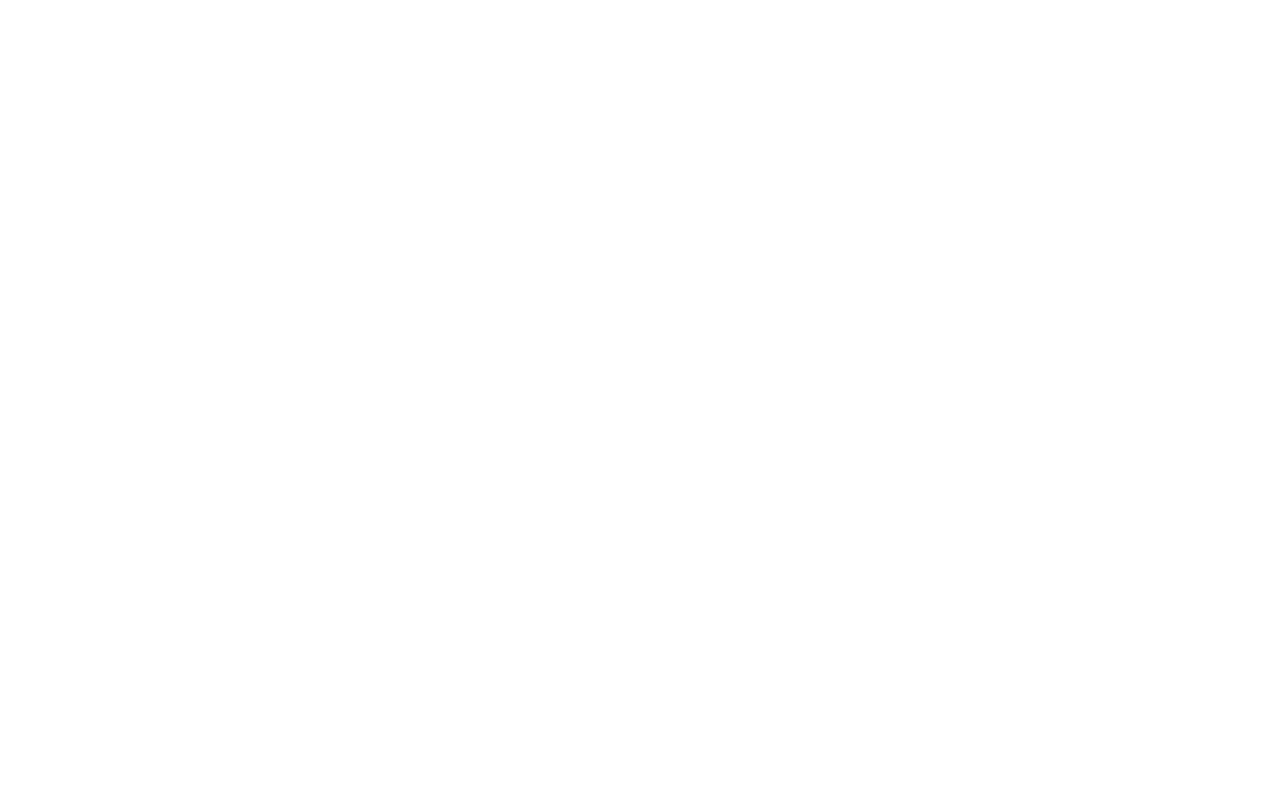
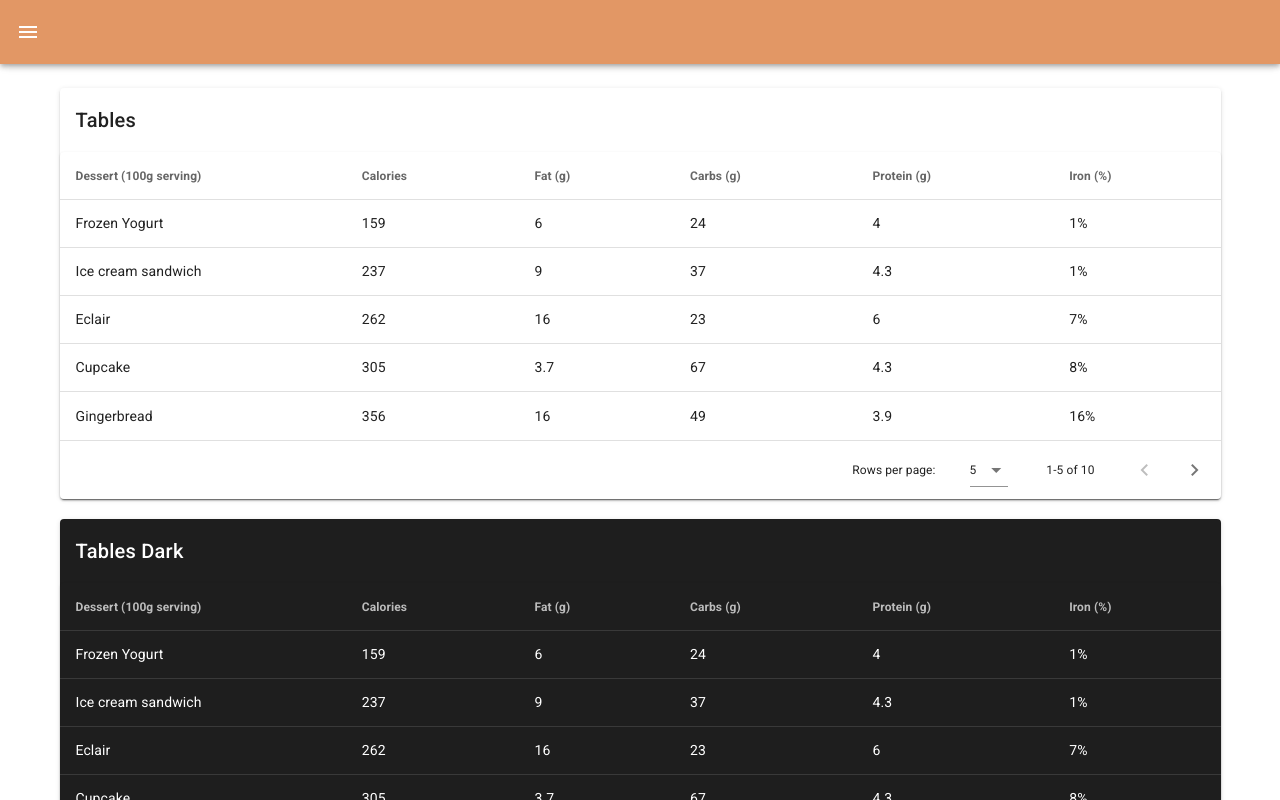
Before and after one commit to jambottle/vuetify-overmind, a Vue app: page /tables/basic-table in a window 1280 px wide. Shown: the top 800 px of the page. Built offline with nearby package versions, Linux system fonts and the light colour scheme.

Commit message:
사용자 정의 컴포넌트 실습

```diff
--- /dev/null
+++ b/src/components/app/DataTable.vue
@@ -0,0 +1,27 @@
+<template>
+  <v-card>
+    <v-card-title>{{ title }}</v-card-title>
+    <v-data-table v-bind="$attrs" v-on="$listeners">
+      <template v-for="(slot, name) in $scopedSlots" v-slot:[name]="item">
+        <slot :name="name" v-bind="item" />
+      </template>
+    </v-data-table>
+  </v-card>
+</template>
+
+<script>
+export default {
+  name: 'AppDataTable',
+
+  inheritAttrs: false,
+
+  props: {
+    title: {
+      type: String,
+      default: null,
+    },
+  },
+};
+</script>
+
+<style lang="scss" scoped></style>
--- /dev/null
+++ b/src/components/app/TextField.vue
@@ -0,0 +1,46 @@
+<template>
+  <label>
+    {{ label }}
+    <v-text-field
+      class="mt-1"
+      :outlined="outlined"
+      :dense="dense"
+      v-bind="$attrs"
+      v-on="$listeners"
+    />
+  </label>
+</template>
+
+<script>
+export default {
+  name: 'AppTextField',
+
+  inheritAttrs: false,
+
+  props: {
+    label: {
+      type: String,
+      default: null,
+    },
+    value: {
+      type: String,
+      default: null,
+    },
+    outlined: {
+      type: Boolean,
+      default: true,
+    },
+    dense: {
+      type: Boolean,
+      default: true,
+    },
+  },
+
+  // created() {
+  //   console.log('this.$attrs: ', this.$attrs);
+  //   console.log('this.$listeners: ', this.$listeners);
+  // },
+};
+</script>
+
+<style lang="scss" scoped></style>
--- a/src/layouts/default/AppDrawer.vue
+++ b/src/layouts/default/AppDrawer.vue
@@ -63,8 +63,34 @@
         { title: 'Breakpoints', icon: 'mdi-image', to: '/breakpoints' },
         { title: 'Typography', icon: 'mdi-image', to: '/typography' },
 
-        { title: 'Tables', icon: 'mdi-table-settings', to: '/tables' },
-        { title: 'Forms', icon: 'mdi-form-select', to: '/forms' },
+        {
+          title: 'Tables',
+          icon: 'mdi-table-settings',
+          items: [
+            {
+              title: 'App Table',
+              to: '/tables/app-table',
+            },
+            {
+              title: 'Basic Table',
+              to: '/tables/basic-table',
+            },
+          ],
+        },
+        {
+          title: 'Forms',
+          icon: 'mdi-form-select',
+          items: [
+            {
+              title: 'App Form',
+              to: '/forms/app-form',
+            },
+            {
+              title: 'Form Validation',
+              to: '/forms/form-validation',
+            },
+          ],
+        },
         { title: 'Buttons', icon: 'mdi-gesture-tap-button', to: '/buttons' },
         { title: 'Icons', icon: 'mdi-emoticon-excited-outline', to: '/icons' },
       ],
--- a/src/router/index.js
+++ b/src/router/index.js
@@ -15,8 +15,8 @@
 import Breakpoints from '@/views/Breakpoints';
 import Typography from '@/views/Typography';
 
-import Tables from '@/views/Tables';
-import Forms from '@/views/Forms';
+// import Tables from '@/views/Tables';
+// import Forms from '@/views/Forms';
 import Buttons from '@/views/Buttons';
 import Icons from '@/views/Icons';
 
@@ -55,14 +55,34 @@
         component: Typography,
       },
       {
-        path: '/tables',
-        name: 'Tables',
-        component: Tables,
+        path: '/tables/app-table',
+        name: 'AppTable',
+        component: () =>
+          import(
+            /* webpackChunkName: "views-tables" */ '@/views/tables/AppTable'
+          ),
       },
       {
-        path: '/forms',
-        name: 'Forms',
-        component: Forms,
+        path: '/tables/basic-table',
+        name: 'BasicTable',
+        component: () =>
+          import(
+            /* webpackChunkName: "views-tables" */ '@/views/tables/BasicTable'
+          ),
+      },
+      {
+        path: '/forms/app-form',
+        name: 'AppForm',
+        component: () =>
+          import(/* webpackChunkName: "views-forms" */ '@/views/forms/AppForm'),
+      },
+      {
+        path: '/forms/form-validation',
+        name: 'FormValidation',
+        component: () =>
+          import(
+            /* webpackChunkName: "views-forms" */ '@/views/forms/FormValidation'
+          ),
       },
       {
         path: '/buttons',
--- /dev/null
+++ b/src/views/forms/AppForm.vue
@@ -0,0 +1,48 @@
+<template>
+  <v-container fluid>
+    <v-card>
+      <v-card-text>
+        <TextField
+          v-model="customValue"
+          :counter="10"
+          label="이름"
+          placeholder="여기에 입력해주세요."
+        />
+
+        <TextField
+          v-model="customValue"
+          :counter="10"
+          label="나이"
+          placeholder="여기에 입력해주세요."
+        />
+
+        <TextField
+          v-model="customValue"
+          :counter="10"
+          label="닉네임"
+          placeholder="여기에 입력해주세요."
+        />
+      </v-card-text>
+    </v-card>
+  </v-container>
+</template>
+
+<script>
+import TextField from '@/components/app/TextField';
+
+export default {
+  name: 'AppForm',
+
+  components: {
+    TextField,
+  },
+
+  data() {
+    return {
+      customValue: null,
+    };
+  },
+};
+</script>
+
+<style lang="scss" scoped></style>
--- a/src/views/Forms.vue
+++ b/src/views/forms/FormValidation.vue
@@ -94,13 +94,13 @@
 
 <script>
 export default {
-  name: 'Forms',
+  name: 'FormValidation',
 
   data() {
     return {
-      username: null,
-      phoneNumber: null,
-      usermail: null,
+      username: '',
+      phoneNumber: '',
+      usermail: '',
       select: null,
       checkbok: null,
 
@@ -122,9 +122,9 @@
       });
     },
     clear() {
-      this.username = null;
-      this.phoneNumber = null;
-      this.usermail = null;
+      this.username = '';
+      this.phoneNumber = '';
+      this.usermail = '';
       this.select = null;
       this.checkbok = null;
     },
--- a/src/views/Tables.vue
+++ b/src/views/tables/AppTable.vue
@@ -1,28 +1,25 @@
 <template>
   <v-container>
-    <v-card>
-      <v-data-table
-        :headers="headers"
-        :items="desserts"
-        :items-per-page="5"
-        class="elevation-1"
-      />
-    </v-card>
-
-    <v-card class="mt-5" dark>
-      <v-data-table
-        :headers="headers"
-        :items="desserts"
-        :items-per-page="5"
-        class="elevation-1"
-      />
-    </v-card>
+    <DataTable
+      title="회원 목록"
+      :headers="headers"
+      :items="desserts"
+      :items-per-page="5"
+    >
+      <div slot="top">"Hello World!"</div>
+    </DataTable>
   </v-container>
 </template>
 
 <script>
+import DataTable from '@/components/app/DataTable';
+
 export default {
-  name: 'Tables',
+  name: 'AppTable',
+
+  components: {
+    DataTable,
+  },
 
   data() {
     return {
--- /dev/null
+++ b/src/views/tables/BasicTable.vue
@@ -0,0 +1,135 @@
+<template>
+  <v-container>
+    <v-card>
+      <v-card-title>Tables</v-card-title>
+      <v-card-text class="pa-0">
+        <v-data-table
+          :headers="headers"
+          :items="desserts"
+          :items-per-page="5"
+          class="elevation-1"
+        />
+      </v-card-text>
+    </v-card>
+
+    <v-card class="mt-5" dark>
+      <v-card-title>Tables Dark</v-card-title>
+      <v-card-text class="pa-0">
+        <v-data-table
+          :headers="headers"
+          :items="desserts"
+          :items-per-page="5"
+          class="elevation-1"
+        />
+      </v-card-text>
+    </v-card>
+  </v-container>
+</template>
+
+<script>
+export default {
+  name: 'BasicTable',
+
+  data() {
+    return {
+      headers: [
+        {
+          text: 'Dessert (100g serving)',
+          align: 'start',
+          sortable: false,
+          value: 'name',
+        },
+        { text: 'Calories', value: 'calories' },
+        { text: 'Fat (g)', value: 'fat' },
+        { text: 'Carbs (g)', value: 'carbs' },
+        { text: 'Protein (g)', value: 'protein' },
+        { text: 'Iron (%)', value: 'iron' },
+      ],
+      desserts: [
+        {
+          name: 'Frozen Yogurt',
+          calories: 159,
+          fat: 6.0,
+          carbs: 24,
+          protein: 4.0,
+          iron: '1%',
+        },
+        {
+          name: 'Ice cream sandwich',
+          calories: 237,
+          fat: 9.0,
+          carbs: 37,
+          protein: 4.3,
+          iron: '1%',
+        },
+        {
+          name: 'Eclair',
+          calories: 262,
+          fat: 16.0,
+          carbs: 23,
+          protein: 6.0,
+          iron: '7%',
+        },
+        {
+          name: 'Cupcake',
+          calories: 305,
+          fat: 3.7,
+          carbs: 67,
+          protein: 4.3,
+          iron: '8%',
+        },
+        {
+          name: 'Gingerbread',
+          calories: 356,
+          fat: 16.0,
+          carbs: 49,
+          protein: 3.9,
+          iron: '16%',
+        },
+        {
+          name: 'Jelly bean',
+          calories: 375,
+          fat: 0.0,
+          carbs: 94,
+          protein: 0.0,
+          iron: '0%',
+        },
+        {
+          name: 'Lollipop',
+          calories: 392,
+          fat: 0.2,
+          carbs: 98,
+          protein: 0,
+          iron: '2%',
+        },
+        {
+          name: 'Honeycomb',
+          calories: 408,
+          fat: 3.2,
+          carbs: 87,
+          protein: 6.5,
+          iron: '45%',
+        },
+        {
+          name: 'Donut',
+          calories: 452,
+          fat: 25.0,
+          carbs: 51,
+          protein: 4.9,
+          iron: '22%',
+        },
+        {
+          name: 'KitKat',
+          calories: 518,
+          fat: 26.0,
+          carbs: 65,
+          protein: 7,
+          iron: '6%',
+        },
+      ],
+    };
+  },
+};
+</script>
+
+<style lang="scss" scoped></style>
```
